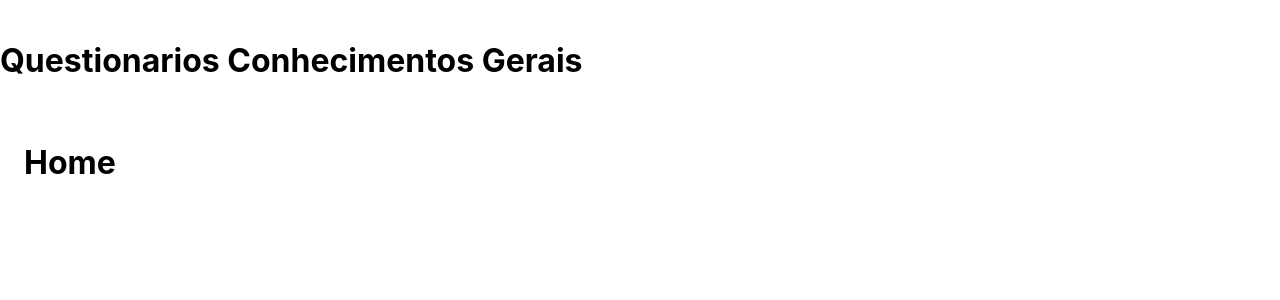
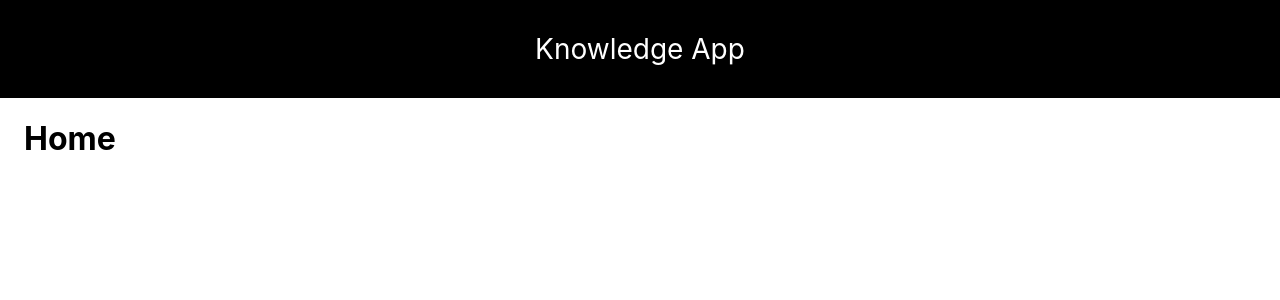
Before and after one commit to viriatonova/knowledgeapp, a React (Create React App) app: page / in a window 1280 px wide. Shown: the top 300 px of the page. Built offline with nearby package versions, Linux system fonts and the light colour scheme.

Commit message:
Edit Header

```diff
--- a/src/components/Header.js
+++ b/src/components/Header.js
@@ -1,16 +1,23 @@
 import React from "react";
 import Box from '@mui/material/Box';
+import { flexbox } from "@mui/system";
 
 
-export default function Page404() {
+export default function Header() {
 
     return (
         <Box component="span" sx={{
             width: 'full',
             height: 'auto',
-            padding: '3rem',
+            padding: '2rem',
+            display: 'flex',
+            alignItems: 'center',
+            justifyContent: 'center',
+            backgroundColor:'black',
+            color:'White',
+            fontSize: '1.75rem'
         }}>
-            <h1>Questionarios Conhecimentos Gerais</h1>
+            Knowledge App
         </Box>
     );
 
```
